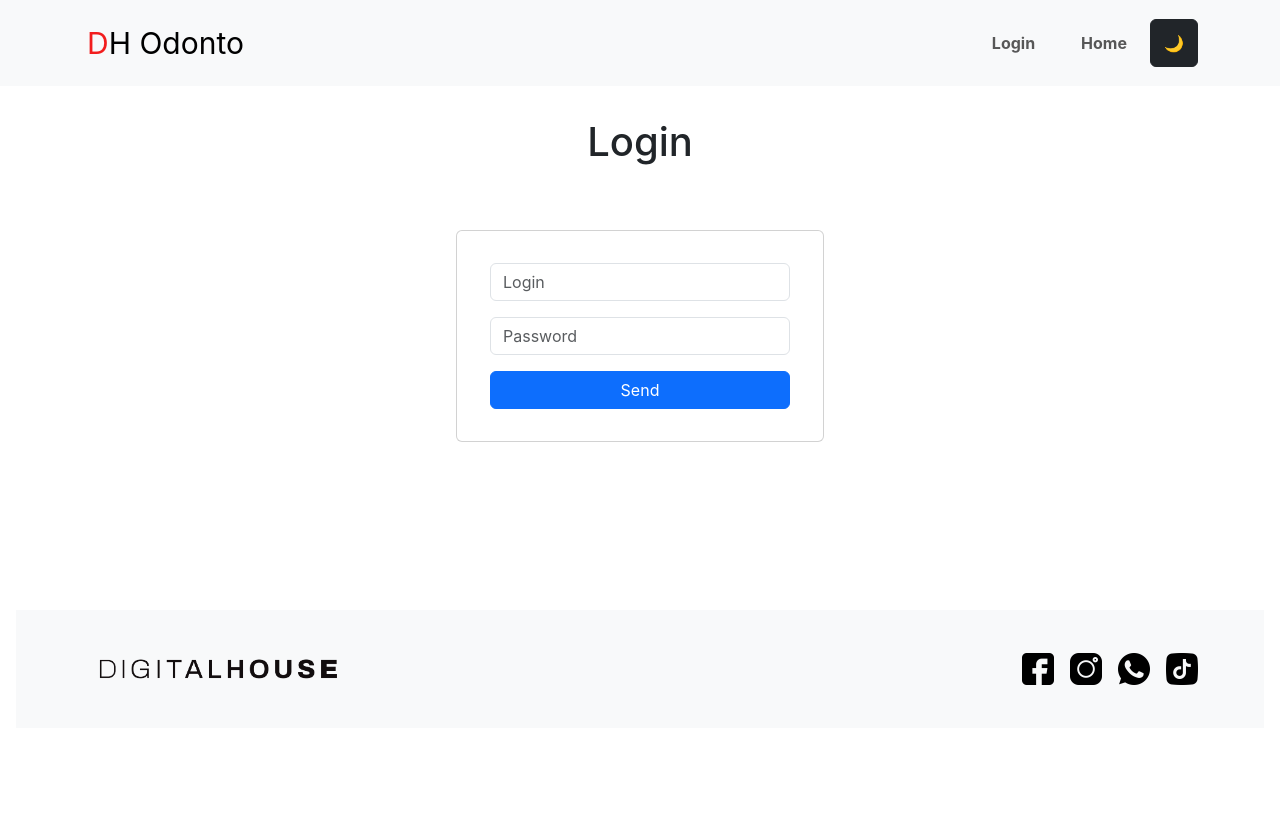
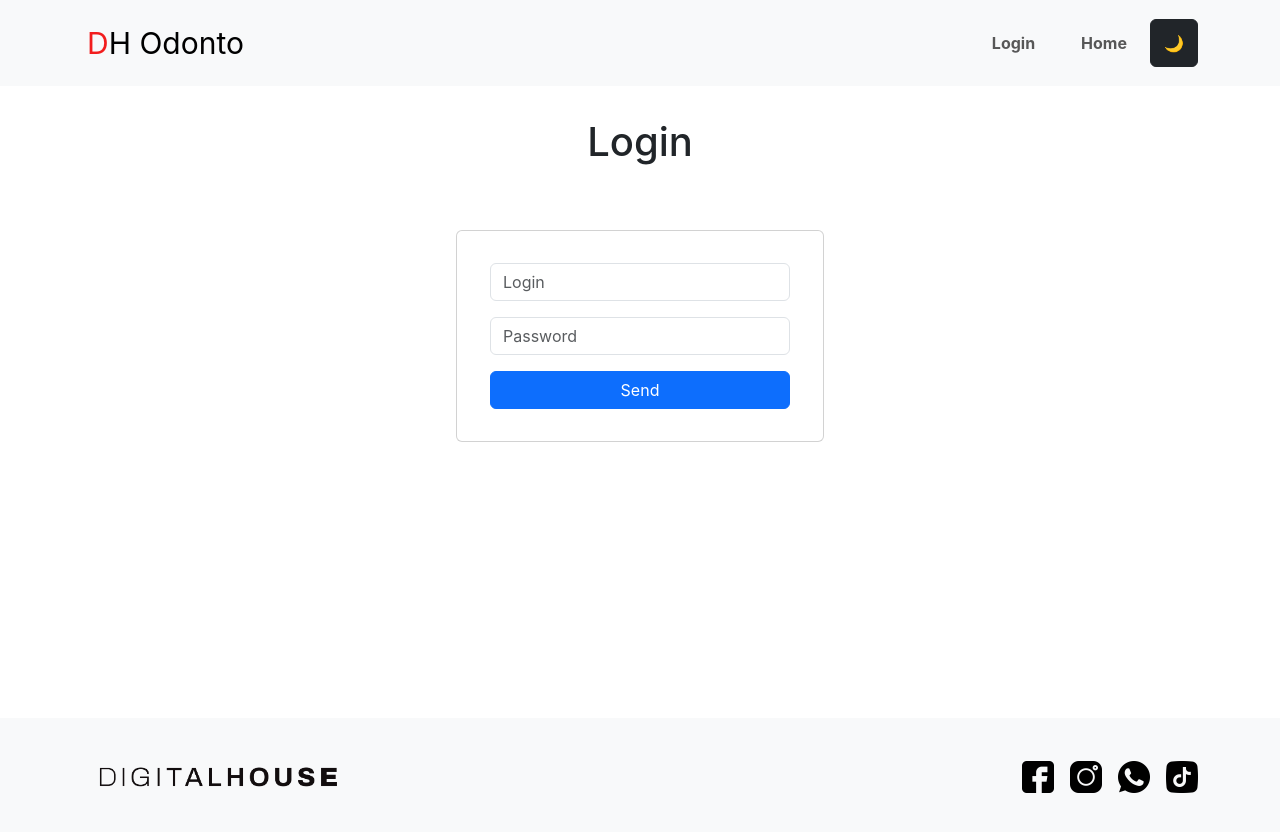
Before and after one commit to Git-LeAmaral/Checkpoint-II-Front-III, a React (Vite) app in the folder Checkpoint_II/: page /login in a window 1280 px wide. Shown: the top 832 px of the page. Before the commit the page ends 800 px from the top, so only its background shows below. Built offline with nearby package versions, Linux system fonts and the light colour scheme.

Commit message:
ajuste dos cards

```diff
--- a/Checkpoint_II/src/Components/Card/Card.jsx
+++ b/Checkpoint_II/src/Components/Card/Card.jsx
@@ -11,7 +11,7 @@ const Card = ({dentista}) => {
     <>
       {/* //Na linha seguinte deverá ser feito um teste se a aplicação
         // está em dark mode e deverá utilizar o css correto */}
-      <div className={`card ${darkMode ? `light-card bg-light` : `dark-card bg-dark`}`}>
+      <div className={`card ${styles.card} ${darkMode ? `light-card bg-light` : `dark-card bg-dark`}`}>
 
         <img
           className="card-img-top"
--- a/Checkpoint_II/src/Components/Card/Card.module.css
+++ b/Checkpoint_II/src/Components/Card/Card.module.css
@@ -3,7 +3,8 @@
 }
 
 .card:hover{
-  border: 0.5px solid rgb(206, 217, 142);
+  border: 0.5px solid rgb(52, 52, 30);
+  cursor: pointer;
 }
 
 .favButton{
@@ -11,7 +12,7 @@
 }
 
 .card:hover{
-  border: 0.5px solid rgb(206, 217, 142);
+  border: 0.5px solid rgb(86, 86, 63);
 }
 
 .CardBody{
--- a/Checkpoint_II/src/Components/Footer/Footer.module.css
+++ b/Checkpoint_II/src/Components/Footer/Footer.module.css
@@ -1,7 +1,6 @@
 .footerWrapper {
   margin-top: auto;
-  flex-direction: column;
-  display: flex;
+
 }
 
 .top {
@@ -28,7 +27,8 @@
 
 .footer {
   padding: 2rem ;
-  margin: 1rem;
+  margin: 0;
+  margin-top: 2rem;
 }
 
 .icons {
--- a/Checkpoint_II/src/index.css
+++ b/Checkpoint_II/src/index.css
@@ -13,7 +13,7 @@ code {
 }
 
 main{
-  min-height: calc(100vh - 292px);
+  min-height: calc(100vh - 200px);
 }
 
 h1{
```
